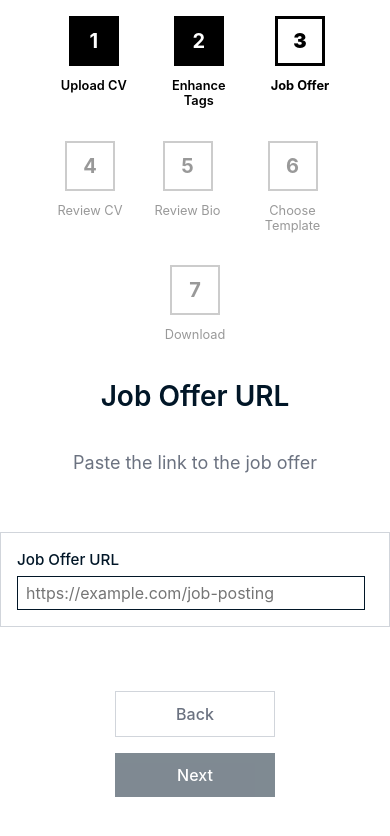
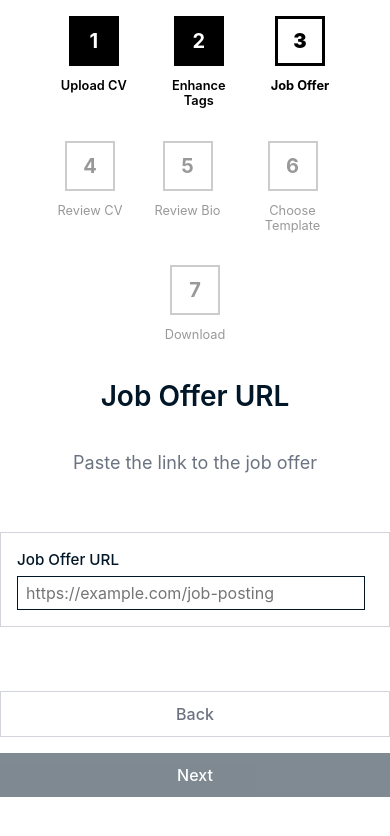
Before and after one commit to PawelSolecki/CRR-frontend, a React (Vite) app: page /job-offer in a window 390 px wide. Shown: the top 836 px of the page. Built offline with nearby package versions, Linux system fonts and the light colour scheme.

Commit message:
feat: refactor navigation into dedicated component

```diff
--- a/src/features/JobOffer/JobOfferForm.module.scss
+++ b/src/features/JobOffer/JobOfferForm.module.scss
@@ -17,27 +17,9 @@
     width: 100%;
 }
 
-.navigation {
-    display: flex;
-    justify-content: space-between;
-    align-items: center;
-    margin-top: 2rem;
-    padding-top: 2rem;
-}
-
 @media (max-width: 768px) {
     .formContainer {
         padding: 1.5rem;
-    }
-
-    .navigation {
-        flex-direction: column;
-        gap: 1rem;
-
-        .backButton,
-        .nextButton {
-            width: 100%;
-        }
     }
 }
 
--- a/src/features/JobOffer/JobOfferForm.tsx
+++ b/src/features/JobOffer/JobOfferForm.tsx
@@ -1,7 +1,7 @@
 import { Form, useNavigation } from "react-router-dom";
-import Button from "../../components/ui/Button/Button";
 import Input from "../../components/ui/Input/Input";
 import { useInput } from "../../hooks/useInput";
+import { FormNavigation } from "../navigation";
 import classes from "./JobOfferForm.module.scss";
 
 export default function JobOfferForm() {
@@ -17,10 +17,6 @@ export default function JobOfferForm() {
       return false;
     }
   });
-
-  const handleBack = () => {
-    window.history.back();
-  };
 
   return (
     <Form method="post" noValidate className={classes.form}>
@@ -45,20 +41,12 @@ export default function JobOfferForm() {
         </div>
       </div>
 
-      <div className={classes.navigation}>
-        <Button type="secondary" onClick={handleBack} disabled={isLoading}>
-          Back
-        </Button>
-        <Button
-          type="primary"
-          buttonType="submit"
-          disabled={
-            isLoading || jobUrlInput.hasError || !jobUrlInput.value.trim()
-          }
-        >
-          {isLoading ? "Scraping job offer..." : "Next"}
-        </Button>
-      </div>
+      <FormNavigation
+        nextButtonType="submit"
+        nextText={isLoading ? "Scraping job offer..." : "Next"}
+        nextDisabled={jobUrlInput.hasError || !jobUrlInput.value.trim()}
+        isLoading={isLoading}
+      />
     </Form>
   );
 }
--- /dev/null
+++ b/src/features/navigation/components/FormNavigation.module.scss
@@ -0,0 +1,19 @@
+.navigation {
+    display: flex;
+    justify-content: space-between;
+    align-items: center;
+    margin-top: 2rem;
+    padding-top: 2rem;
+    width: 100%;
+}
+
+@media (max-width: 768px) {
+    .navigation {
+        flex-direction: column;
+        gap: 1rem;
+
+        button {
+            width: 100%;
+        }
+    }
+}
--- /dev/null
+++ b/src/features/navigation/components/FormNavigation.tsx
@@ -0,0 +1,54 @@
+import Button from "../../../components/ui/Button/Button";
+import classes from "./FormNavigation.module.scss";
+
+interface FormNavigationProps {
+  onBack?: () => void;
+  onNext?: () => void;
+  nextText?: string;
+  backText?: string;
+  isLoading?: boolean;
+  nextDisabled?: boolean;
+  backDisabled?: boolean;
+  nextButtonType?: "button" | "submit";
+  className?: string;
+}
+
+export default function FormNavigation({
+  onBack,
+  onNext,
+  nextText = "Next",
+  backText = "Back",
+  isLoading = false,
+  nextDisabled = false,
+  backDisabled = false,
+  nextButtonType = "button",
+  className,
+}: FormNavigationProps) {
+  const handleBack = () => {
+    if (onBack) {
+      onBack();
+    } else {
+      window.history.back();
+    }
+  };
+
+  return (
+    <div className={`${classes.navigation} ${className || ""}`}>
+      <Button
+        type="secondary"
+        onClick={handleBack}
+        disabled={isLoading || backDisabled}
+      >
+        {backText}
+      </Button>
+      <Button
+        type="primary"
+        buttonType={nextButtonType}
+        onClick={onNext}
+        disabled={isLoading || nextDisabled}
+      >
+        {nextText}
+      </Button>
+    </div>
+  );
+}
--- a/src/features/navigation/index.ts
+++ b/src/features/navigation/index.ts
@@ -1,3 +1,4 @@
-export { default as Header } from './components/Header'
-export type { Step, HeaderProps, StepStatus } from './types'
-export * from './utils/stepUtils'
+export { default as FormNavigation } from "./components/FormNavigation";
+export { default as Header } from "./components/Header";
+export type { HeaderProps, Step, StepStatus } from "./types";
+export * from "./utils/stepUtils";
--- a/src/pages/JobOffer/JobOffer.module.scss
+++ b/src/pages/JobOffer/JobOffer.module.scss
@@ -31,10 +31,10 @@
 
 .error {
     padding: 1rem;
-    background-color: #fee;
-    border: 1px solid #fcc;
+    background-color: var(--color-text-primary);
+    border: 1px solid var(--color-text-primary);
     border-radius: 0.5rem;
-    color: #c33;
+    color: var(--color-background);
     text-align: center;
     font-weight: 500;
 }
```
